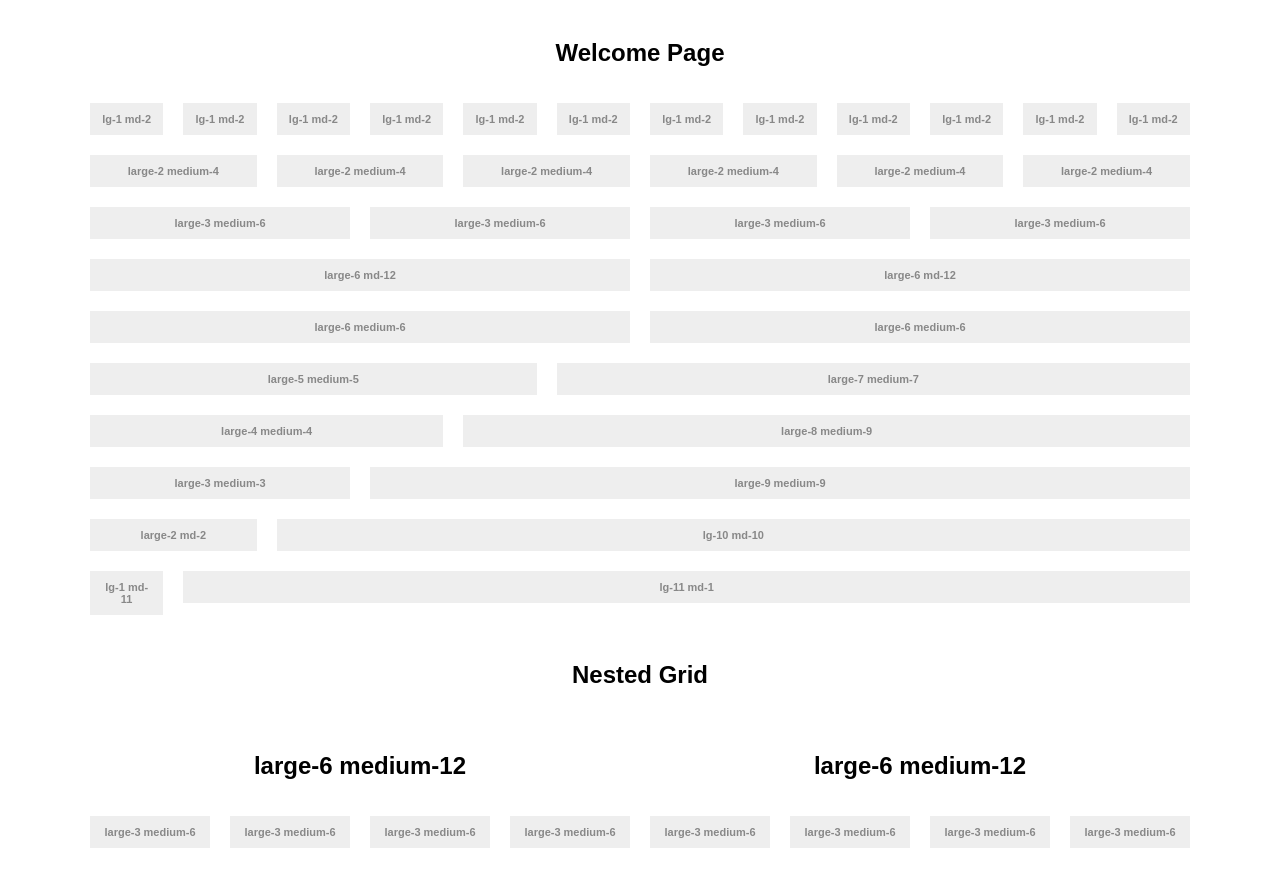
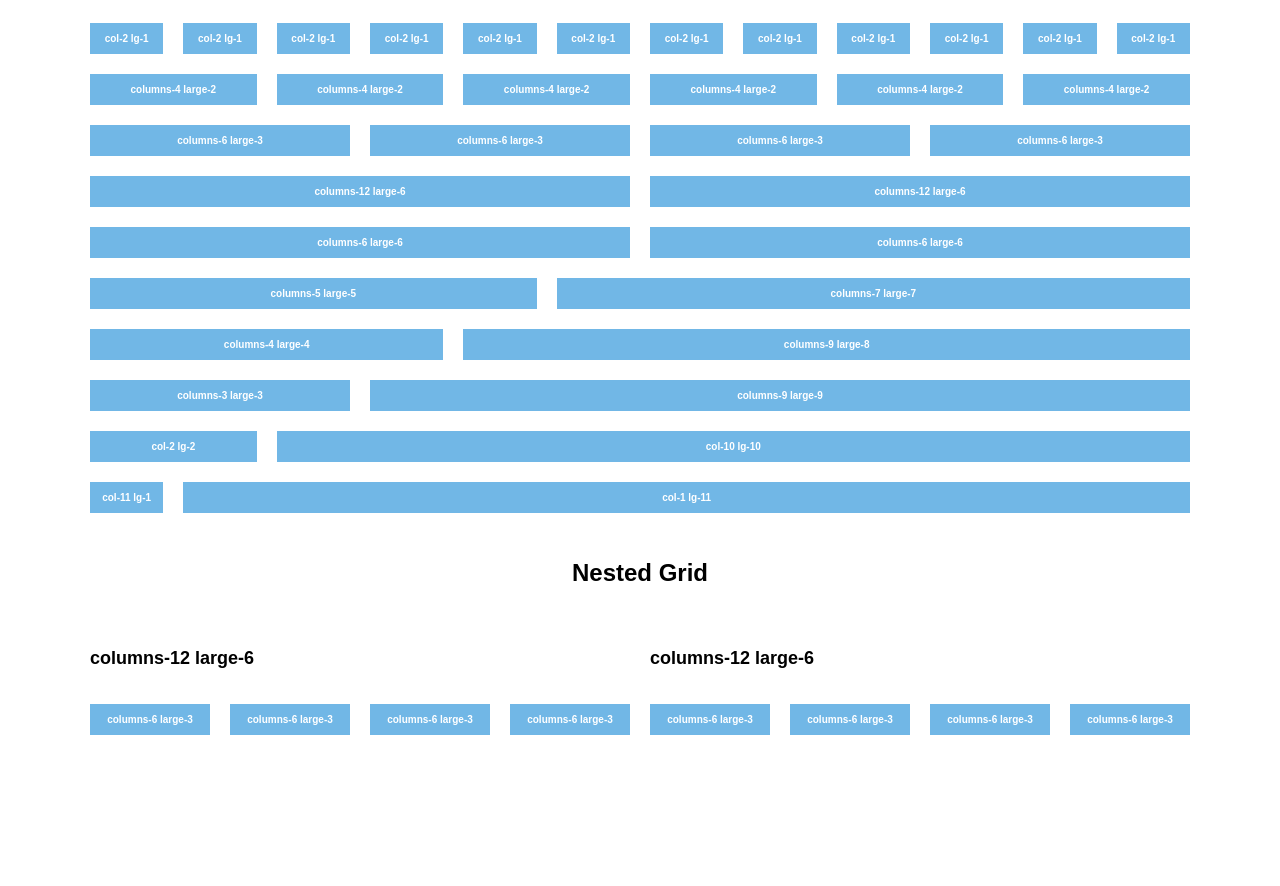
Before and after one commit to codelittle/little-grid, a plain HTML site: page index.html in a window 1280 px wide. Shown: the part 47-933 px from the top of the page. After the commit the page ends 820 px from the top, so only its background shows below. Drawn offline with Linux system fonts and the light colour scheme.

Commit message:
After using the grid in a project, I found a way to improve it. Deleted some unused styles.

```diff
--- a/grid.css
+++ b/grid.css
@@ -30,57 +30,57 @@
 }
 
 [class*='large-'],
-[class*='medium-'] {
+[class*='columns-'] {
   float: left;
   margin: 0;
   padding: 10px;
 }
 
 /* medium grid */
-.medium-1, [class*='large-'].medium-1 { width: 8.33333%; }
-.medium-2, [class*='large-'].medium-2 { width: 16.66667%; }
-.medium-3, [class*='large-'].medium-3 { width: 25%; }
-.medium-4, [class*='large-'].medium-4 { width: 33.33333%; }
-.medium-5, [class*='large-'].medium-5 { width: 41.66667%; }
-.medium-6, [class*='large-'].medium-6 { width: 50%; }
-.medium-7, [class*='large-'].medium-7 { width: 58.33333%; }
-.medium-8, [class*='large-'].medium-8 { width: 66.66667%; }
-.medium-9, [class*='large-'].medium-9 { width: 75%; }
-.medium-10, [class*='large-'].medium-10 { width: 83.33333%; }
-.medium-11, [class*='large-'].medium-11 { width: 91.66667%; }
-.medium-12, [class*='large-'].medium-12 { width: 100%; }
+.columns-1  { width: 8.33333%; }
+.columns-2  { width: 16.66667%; }
+.columns-3  { width: 25%; }
+.columns-4  { width: 33.33333%; }
+.columns-5  { width: 41.66667%; }
+.columns-6  { width: 50%; }
+.columns-7  { width: 58.33333%; }
+.columns-8  { width: 66.66667%; }
+.columns-9  { width: 75%; }
+.columns-10 { width: 83.33333%; }
+.columns-11 { width: 91.66667%; }
+.columns-12 { width: 100%; }
 
 @media (min-width: 840px) {
 	/* breakpoint for large grid */
-	.large-1, [class*='medium-'].large-1 { width: 8.33333%; }
-	.large-2, [class*='medium-'].large-2 { width: 16.66667%; }
-	.large-3, [class*='medium-'].large-3 { width: 25%; }
-	.large-4, [class*='medium-'].large-4 { width: 33.33333%; }
-	.large-5, [class*='medium-'].large-5 { width: 41.66667%; }
-	.large-6, [class*='medium-'].large-6 { width: 50%; }
-	.large-7, [class*='medium-'].large-7 { width: 58.33333%; }
-	.large-8, [class*='medium-'].large-8 { width: 66.66667%; }
-	.large-9, [class*='medium-'].large-9 { width: 75%; }
-	.large-10, [class*='medium-'].large-10 { width: 83.33333%; }
-	.large-11, [class*='medium-'].large-11 { width: 91.66667%; }
-	.large-12, [class*='medium-'].large-12 { width: 100%; }
+	.large-1,  [class*='columns-'].large-1  { width: 8.33333%; }
+	.large-2,  [class*='columns-'].large-2  { width: 16.66667%; }
+	.large-3,  [class*='columns-'].large-3  { width: 25%; }
+	.large-4,  [class*='columns-'].large-4  { width: 33.33333%; }
+	.large-5,  [class*='columns-'].large-5  { width: 41.66667%; }
+	.large-6,  [class*='columns-'].large-6  { width: 50%; }
+	.large-7,  [class*='columns-'].large-7  { width: 58.33333%; }
+	.large-8,  [class*='columns-'].large-8  { width: 66.66667%; }
+	.large-9,  [class*='columns-'].large-9  { width: 75%; }
+	.large-10, [class*='columns-'].large-10 { width: 83.33333%; }
+	.large-11, [class*='columns-'].large-11 { width: 91.66667%; }
+	.large-12, [class*='columns-'].large-12 { width: 100%; }
 }
 
 @media (max-width: 420px) {
 	/* breakpoint for small grid */
 	/* cheating a little by calling columns with .row */
-    .row .large-1, .row .medium-1,
-    .row .large-2, .row .medium-2,
-    .row .large-3, .row .medium-3,
-    .row .large-4, .row .medium-4,
-    .row .large-5, .row .medium-5,
-    .row .large-6, .row .medium-6,
-    .row .large-7, .row .medium-7,
-    .row .large-8, .row .medium-8,
-    .row .large-9, .row .medium-9,
-    .row .large-10, .row .medium-10,
-    .row .large-11, .row .medium-11,
-    .row .large-12, .row .medium-12 {
+    .row .large-1, .row .columns-1,
+    .row .large-2, .row .columns-2,
+    .row .large-3, .row .columns-3,
+    .row .large-4, .row .columns-4,
+    .row .large-5, .row .columns-5,
+    .row .large-6, .row .columns-6,
+    .row .large-7, .row .columns-7,
+    .row .large-8, .row .columns-8,
+    .row .large-9, .row .columns-9,
+    .row .large-10, .row .columns-10,
+    .row .large-11, .row .columns-11,
+    .row .large-12, .row .columns-12 {
         width: 100%;
     }
 }
--- a/index.html
+++ b/index.html
@@ -5,21 +5,29 @@
 
 	<style type="text/css" media="screen">
 
+		body {
+			font-family: sans-serif;
+			background: #fff;
+		}
+
 		h1 {
-			font-family: sans-serif;
 			font-size: 24px;
 			text-align: center;
 		}
 
+		h2 {
+			font-size: 18px;
+			text-align: left;
+		}
+
 		[class*='large-'] span,
-		[class*='medium-'] span {
+		[class*='columns-'] span {
 			display: block;
-			padding: 10px;
-			background: #eee;
-			font-size: 11px;
-			font-family: sans-serif;
+			padding: 10px 0;
+			background: #71b7e6;
+			font-size: 10px;
 			font-weight: bold;
-			color: #888;
+			color: #fff;
 			text-align: center;
 		}
 	</style>
@@ -30,110 +38,104 @@
 	<h1>Grid Test</h1>
 
 	<div class="row">
-		<div class="large-12 medium12">
-			<h1>Welcome Page</h1>
-		</div>
+		<div class="columns-2 large-1"><span>col-2 lg-1</span></div>
+		<div class="columns-2 large-1"><span>col-2 lg-1</span></div>
+		<div class="columns-2 large-1"><span>col-2 lg-1</span></div>
+		<div class="columns-2 large-1"><span>col-2 lg-1</span></div>
+		<div class="columns-2 large-1"><span>col-2 lg-1</span></div>
+		<div class="columns-2 large-1"><span>col-2 lg-1</span></div>
+		<div class="columns-2 large-1"><span>col-2 lg-1</span></div>
+		<div class="columns-2 large-1"><span>col-2 lg-1</span></div>
+		<div class="columns-2 large-1"><span>col-2 lg-1</span></div>
+		<div class="columns-2 large-1"><span>col-2 lg-1</span></div>
+		<div class="columns-2 large-1"><span>col-2 lg-1</span></div>
+		<div class="columns-2 large-1"><span>col-2 lg-1</span></div>
 	</div>
 
 	<div class="row">
-		<div class="large-1 medium-2"><span>lg-1 md-2</span></div>
-		<div class="large-1 medium-2"><span>lg-1 md-2</span></div>
-		<div class="large-1 medium-2"><span>lg-1 md-2</span></div>
-		<div class="large-1 medium-2"><span>lg-1 md-2</span></div>
-		<div class="large-1 medium-2"><span>lg-1 md-2</span></div>
-		<div class="large-1 medium-2"><span>lg-1 md-2</span></div>
-		<div class="large-1 medium-2"><span>lg-1 md-2</span></div>
-		<div class="large-1 medium-2"><span>lg-1 md-2</span></div>
-		<div class="large-1 medium-2"><span>lg-1 md-2</span></div>
-		<div class="large-1 medium-2"><span>lg-1 md-2</span></div>
-		<div class="large-1 medium-2"><span>lg-1 md-2</span></div>
-		<div class="large-1 medium-2"><span>lg-1 md-2</span></div>
+		<div class="columns-4 large-2"><span>columns-4 large-2</span></div>
+		<div class="columns-4 large-2"><span>columns-4 large-2</span></div>
+		<div class="columns-4 large-2"><span>columns-4 large-2</span></div>
+		<div class="columns-4 large-2"><span>columns-4 large-2</span></div>
+		<div class="columns-4 large-2"><span>columns-4 large-2</span></div>
+		<div class="columns-4 large-2"><span>columns-4 large-2</span></div>
 	</div>
 
 	<div class="row">
-		<div class="large-2 medium-4"><span>large-2 medium-4</span></div>
-		<div class="large-2 medium-4"><span>large-2 medium-4</span></div>
-		<div class="large-2 medium-4"><span>large-2 medium-4</span></div>
-		<div class="large-2 medium-4"><span>large-2 medium-4</span></div>
-		<div class="large-2 medium-4"><span>large-2 medium-4</span></div>
-		<div class="large-2 medium-4"><span>large-2 medium-4</span></div>
+		<div class="columns-6 large-3"><span>columns-6 large-3</span></div>
+		<div class="columns-6 large-3"><span>columns-6 large-3</span></div>
+		<div class="columns-6 large-3"><span>columns-6 large-3</span></div>
+		<div class="columns-6 large-3"><span>columns-6 large-3</span></div>
 	</div>
 
 	<div class="row">
-		<div class="large-3 medium-6"><span>large-3 medium-6</span></div>
-		<div class="large-3 medium-6"><span>large-3 medium-6</span></div>
-		<div class="large-3 medium-6"><span>large-3 medium-6</span></div>
-		<div class="large-3 medium-6"><span>large-3 medium-6</span></div>
+		<div class="columns-12 large-6"><span>columns-12 large-6</span></div>
+		<div class="columns-12 large-6"><span>columns-12 large-6</span></div>
 	</div>
 
 	<div class="row">
-		<div class="large-6 medium-12"><span>large-6 md-12</span></div>
-		<div class="large-6 medium-12"><span>large-6 md-12</span></div>
+		<div class="columns-6 large-6"><span>columns-6 large-6</span></div>
+		<div class="columns-6 large-6"><span>columns-6 large-6</span></div>
 	</div>
 
 	<div class="row">
-		<div class="large-6 medium-6"><span>large-6 medium-6</span></div>
-		<div class="large-6 medium-6"><span>large-6 medium-6</span></div>
+		<div class="columns-7 large-5"><span>columns-5 large-5</span></div>
+		<div class="columns-5 large-7"><span>columns-7 large-7</span></div>
 	</div>
 
 	<div class="row">
-		<div class="large-5 medium-7"><span>large-5 medium-5</span></div>
-		<div class="large-7 medium-5"><span>large-7 medium-7</span></div>
+		<div class="columns-8 large-4"><span>columns-4 large-4</span></div>
+		<div class="columns-4 large-8"><span>columns-9 large-8</span></div>
 	</div>
 
 	<div class="row">
-		<div class="large-4 medium-8"><span>large-4 medium-4</span></div>
-		<div class="large-8 medium-4"><span>large-8 medium-9</span></div>
+		<div class="columns-9 large-3"><span>columns-3 large-3</span></div>
+		<div class="columns-3 large-9"><span>columns-9 large-9</span></div>
 	</div>
 
 	<div class="row">
-		<div class="large-3 medium-9"><span>large-3 medium-3</span></div>
-		<div class="large-9 medium-3"><span>large-9 medium-9</span></div>
+		<div class="columns-10 large-2"><span>col-2 lg-2</span></div>
+		<div class="columns-2 large-10"><span>col-10 lg-10</span></div>
 	</div>
 
 	<div class="row">
-		<div class="large-2 medium-10"><span>large-2 md-2</span></div>
-		<div class="large-10 medium-2"><span>lg-10 md-10</span></div>
-	</div>
-
-	<div class="row">
-		<div class="large-1 medium-11"><span>lg-1 md-11</span></div>
-		<div class="large-11 medium-1"><span>lg-11 md-1</span></div>
+		<div class="columns-11 large-1"><span>col-11 lg-1</span></div>
+		<div class="columns-1 large-11"><span>col-1 lg-11</span></div>
 	</div>
 
 	<div class="row">
 		<div class="large-12">
 			<div class="row">
-				<div class="medium-12">
+				<div class="columns-12">
 					<h1>Nested Grid</h1>
 				</div>
 			</div>
 			<div class="row">
-				<div class="large-6 medium-12">
+				<div class="large-6 columns-12">
 					<div class="row">
-						<div class="medium-12">
-							<h1>large-6 medium-12</h1>
+						<div class="columns-12">
+							<h2>columns-12 large-6</h2>
 						</div>
 					</div>
 					<div class="row">
-						<div class="large-3 medium-6"><span>large-3 medium-6</span></div>
-						<div class="large-3 medium-6"><span>large-3 medium-6</span></div>
-						<div class="large-3 medium-6"><span>large-3 medium-6</span></div>
-						<div class="large-3 medium-6"><span>large-3 medium-6</span></div>
+						<div class="columns-6 large-3"><span>columns-6 large-3</span></div>
+						<div class="columns-6 large-3"><span>columns-6 large-3</span></div>
+						<div class="columns-6 large-3"><span>columns-6 large-3</span></div>
+						<div class="columns-6 large-3"><span>columns-6 large-3</span></div>
 					</div>
 				</div>
 
-				<div class="large-6 medium-12">
+				<div class="large-6 columns-12">
 					<div class="row">
-						<div class="medium-12">
-							<h1>large-6 medium-12</h1>
+						<div class="columns-12">
+							<h2>columns-12 large-6</h2>
 						</div>
 					</div>
 					<div class="row">
-						<div class="large-3 medium-6"><span>large-3 medium-6</span></div>
-						<div class="large-3 medium-6"><span>large-3 medium-6</span></div>
-						<div class="large-3 medium-6"><span>large-3 medium-6</span></div>
-						<div class="large-3 medium-6"><span>large-3 medium-6</span></div>
+						<div class="columns-6 large-3"><span>columns-6 large-3</span></div>
+						<div class="columns-6 large-3"><span>columns-6 large-3</span></div>
+						<div class="columns-6 large-3"><span>columns-6 large-3</span></div>
+						<div class="columns-6 large-3"><span>columns-6 large-3</span></div>
 					</div>
 				</div>
 
```
Also changed, not shown: 1 other file.
